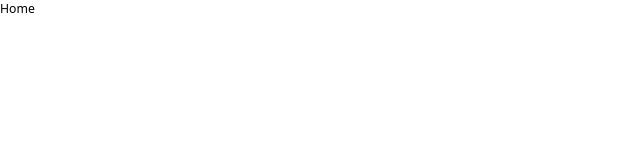
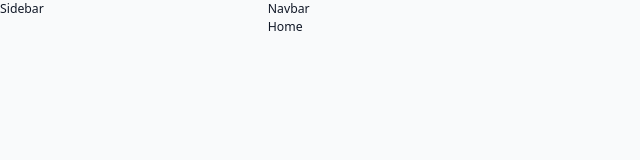
Before and after one commit to HerbertNtim/eficio-pm, a Next.js app in the folder client/: page / in a window 1280 px wide. Shown: the top 160 px of the page, without its empty margins (0-640 px from the left). Built offline with nearby package versions, Linux system fonts and the light colour scheme.

Commit message:
implemented dashboard layout

```diff
--- /dev/null
+++ b/client/src/app/DashboardWrapper.tsx
@@ -0,0 +1,13 @@
+const DashboardWrapper = ({children}: {children: React.ReactNode}) => {
+  return (
+    <div className="flex min-h-screen w-full bg-gray-50 text-gray-900">
+      Sidebar
+      <main className="flex w-full flex-col bg-gray-50 dark:bg-dark-bg md:pl-64">
+        Navbar
+        {children}
+      </main>
+    </div>
+  )
+}
+
+export default DashboardWrapper
--- a/client/src/app/layout.tsx
+++ b/client/src/app/layout.tsx
@@ -1,6 +1,7 @@
 import type { Metadata } from "next";
 import localFont from "next/font/local";
 import "./globals.css";
+import DashboardWrapper from "./DashboardWrapper";
 
 const geistSans = localFont({
   src: "./fonts/GeistVF.woff",
@@ -28,7 +29,9 @@
       <body
         className={`${geistSans.variable} ${geistMono.variable} antialiased`}
       >
-        {children}
+        <DashboardWrapper>
+          {children}
+        </DashboardWrapper>
       </body>
     </html>
   );
```
